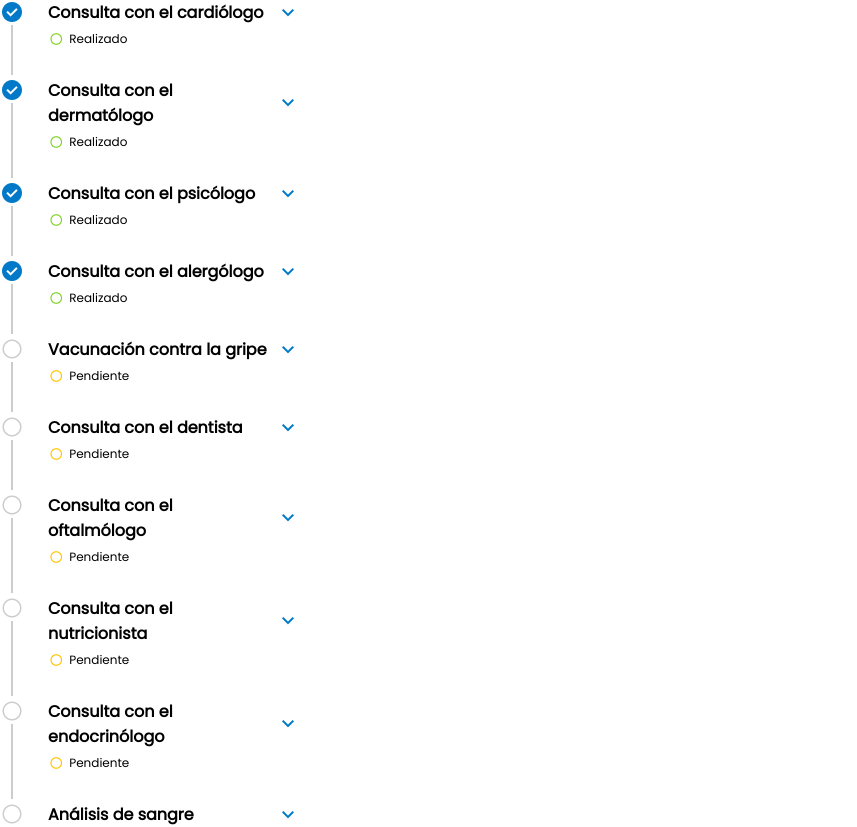
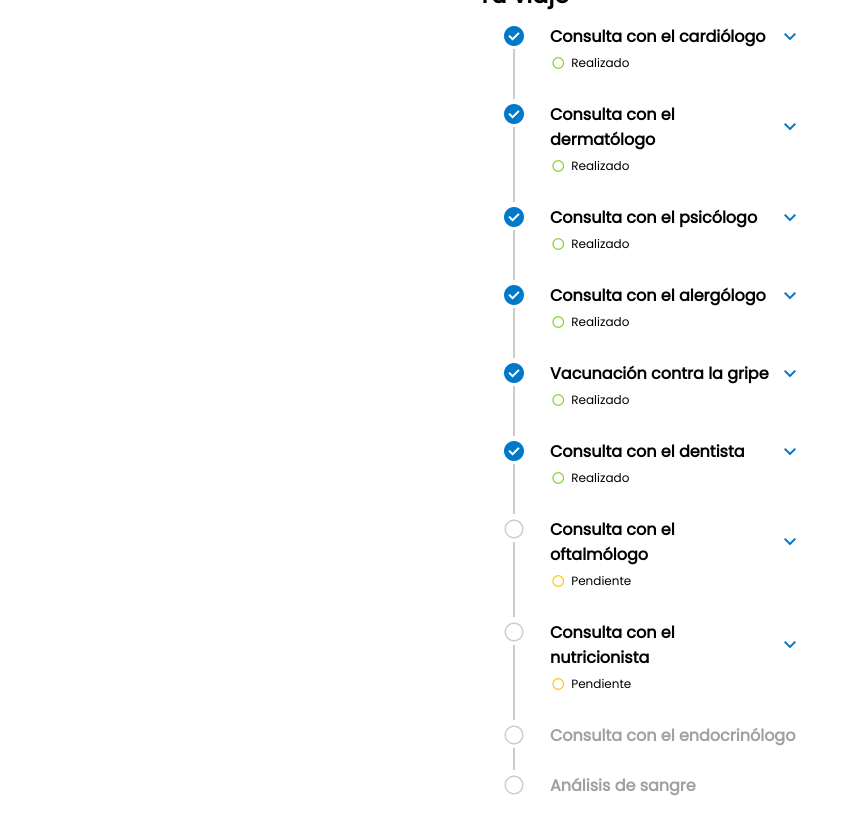
Before and after one commit to amsiceza/GFT-Test-Salud, an Angular app: page / in a window 1280 px wide. Shown: the whole page, without its empty margins (0-857 px from the left). Built offline with nearby package versions, Linux system fonts and the light colour scheme.

Commit message:
Add disabled functionality

```diff
--- a/src/app/components/accordion/accordion.component.scss
+++ b/src/app/components/accordion/accordion.component.scss
@@ -1,3 +1,4 @@
 #accordion-container{
     max-width: 300px;
+    margin-left: 2rem;
 }
--- a/src/app/components/accordion/components/accordion-item/accordion-item.component.html
+++ b/src/app/components/accordion/components/accordion-item/accordion-item.component.html
@@ -1,4 +1,4 @@
-<div class="item-container">
+<div class="item-container" [ngClass]="{disabled: item?.estado == 'deshabilitado'}">
   <div class="item-title">
     <div class="left-part">
       <span
@@ -14,7 +14,7 @@
       <h1>{{ item?.titulo }}</h1>
     </div>
 
-    <span class="material-symbols-outlined expand-icon" (click)="handleOpen()">
+    <span class="material-symbols-outlined expand-icon" (click)="handleOpen()" *ngIf="item?.estado != 'deshabilitado'">
       {{ isOpen ? "expand_less" : "expand_more" }}
     </span>
   </div>
--- a/src/app/components/accordion/components/accordion-item/accordion-item.component.scss
+++ b/src/app/components/accordion/components/accordion-item/accordion-item.component.scss
@@ -1,34 +1,44 @@
+.disabled{
+    color: var(--hardGrey);
+}
 .item-container {
     position: relative;
     display: flex;
     flex-direction: column;
     overflow: hidden;
+    min-height: 50px;
 
     .item-margin {
         margin-left: 4.1rem;
-        p{
+
+        p {
             font-size: 14px;
         }
-        span{
+
+        span {
             color: var(--hardGrey);
         }
 
     }
-    .state{
+
+    .state {
         text-transform: capitalize;
         display: flex;
         align-items: center;
         gap: 0.5rem;
         margin-top: 5px;
         margin-bottom: 30px;
-        .state-circle{
+
+        .state-circle {
             font-variation-settings: 'FILL' 1, 'wght' 400, 'GRAD' 0, 'opsz' 24;
             font-size: 14px;
         }
-        .done{
+
+        .done {
             color: var(--done);
         }
-        .pending{
+
+        .pending {
             color: var(--pending)
         }
     }
@@ -38,7 +48,8 @@
         align-items: center;
         justify-content: space-between;
         gap: 0.5rem;
-        .expand-icon{
+
+        .expand-icon {
             cursor: pointer;
             color: var(--blue);
         }
@@ -47,13 +58,14 @@
             display: flex;
             align-items: flex-start;
             gap: 2rem;
-            h1{
+
+            h1 {
                 font-size: 16px;
             }
 
             .material-symbols-outlined {
                 color: var(--grey);
-                font-variation-settings:  'wght' 300,
+                font-variation-settings: 'wght' 300,
             }
 
             .circle {
--- a/src/app/components/digital-genomics-inicio/digital-genomics-inicio.component.html
+++ b/src/app/components/digital-genomics-inicio/digital-genomics-inicio.component.html
@@ -1 +1,7 @@
-<app-accordion [data]="genomicsData"></app-accordion>
+<div class="genomics-container">
+    <div>
+        <h1>Tu viaje</h1>
+        <app-accordion [data]="genomicsData"></app-accordion>
+    </div>
+
+</div>
--- a/src/app/components/digital-genomics-inicio/digital-genomics-inicio.component.scss
+++ b/src/app/components/digital-genomics-inicio/digital-genomics-inicio.component.scss
@@ -0,0 +1,15 @@
+.genomics-container{
+    display: flex;
+    flex-direction: column;
+    gap: 1rem;
+    justify-content: center;
+    align-items: center;
+    margin: auto;
+    height: 100vh;
+
+
+    h1{
+        font-size: 24px;
+        margin-bottom: 1rem;
+    }
+}
--- a/src/mocks/genomics-data.ts
+++ b/src/mocks/genomics-data.ts
@@ -27,13 +27,13 @@ export const genomicsData = [
     titulo: 'Vacunación contra la gripe',
     subtitulo: 'Prevenir la infección por el virus de la influenza',
     fecha: '25/02/2024',
-    estado: 'pendiente',
+    estado: 'realizado',
   },
   {
     titulo: 'Consulta con el dentista',
     subtitulo: 'Limpieza dental y revisión de las encías',
     fecha: '01/03/2024',
-    estado: 'pendiente',
+    estado: 'realizado',
   },
   {
     titulo: 'Consulta con el oftalmólogo',
@@ -51,7 +51,7 @@ export const genomicsData = [
     titulo: 'Consulta con el endocrinólogo',
     subtitulo: 'Control de la diabetes y la tiroides',
     fecha: '22/03/2024',
-    estado: 'pendiente',
+    estado: 'deshabilitado',
   },
   {
     titulo: 'Análisis de sangre',
```
